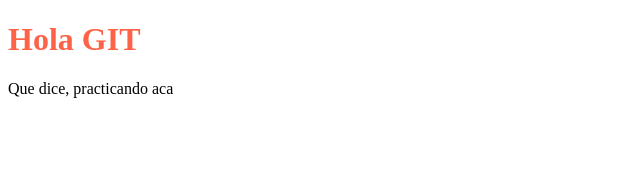
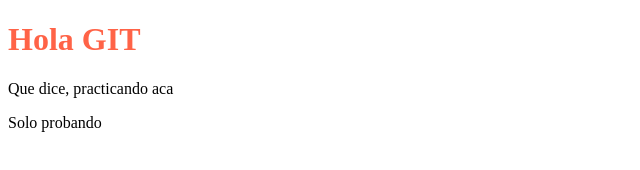
Before and after one commit to AlexanderMorataya/ejemplo_GIT, a plain HTML site: page index.html in a window 1280 px wide. Shown: the whole page, without its empty margins (0-640 px from the left). Drawn offline with Linux system fonts and the light colour scheme.

Commit message:
segundo parrafo agregado

```diff
--- a/index.html
+++ b/index.html
@@ -8,5 +8,6 @@
 <body>
     <h1 style="color: tomato;">Hola GIT</h1>
     <p>Que dice, practicando aca</p>
+    <p>Solo probando</p>
 </body>
 </html>
```
